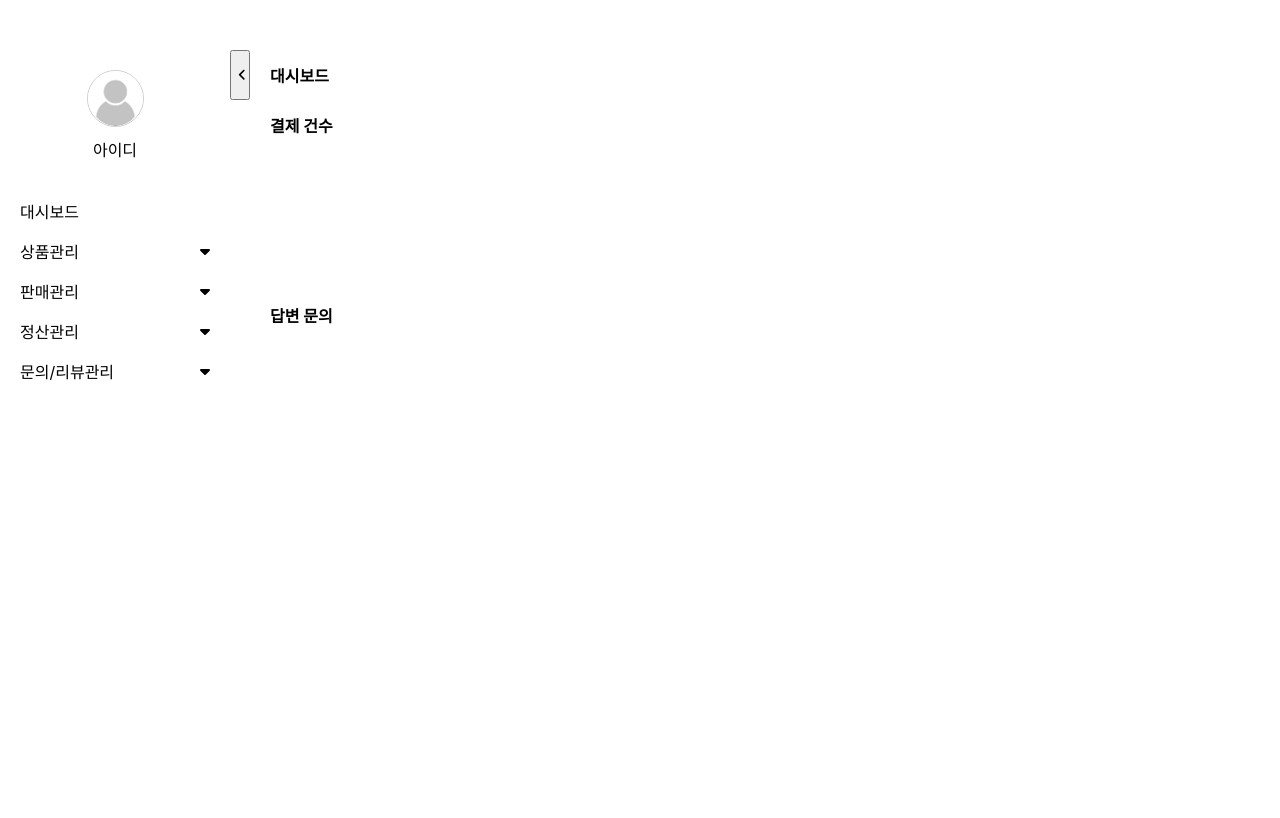
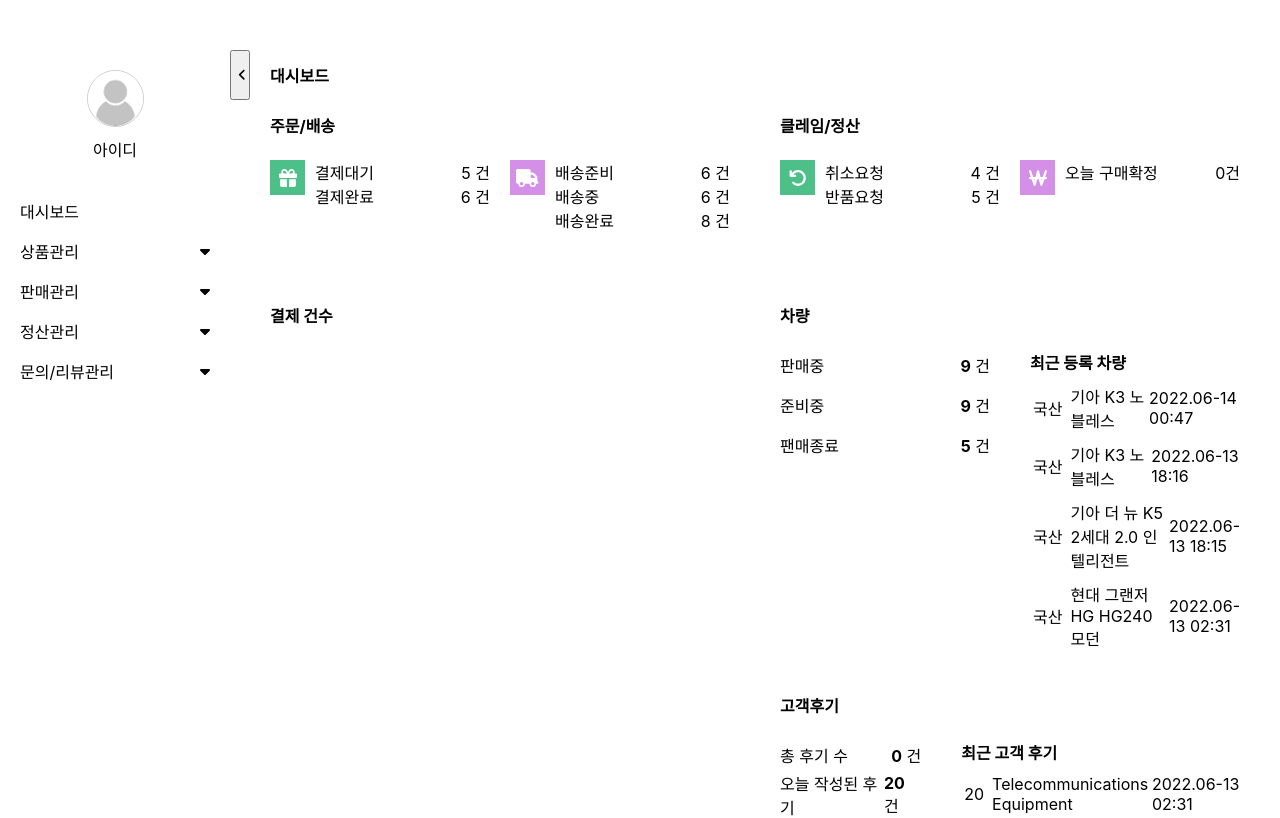
Before and after one commit to JeongbinYoon/admin, a React (Create React App) app: page /admin in a window 1280 px wide. Shown: the top 818 px of the page. Built offline with nearby package versions, Linux system fonts and the light colour scheme; no server answers.

Commit message:
CORS resolution

```diff
--- a/src/components/content/dashboard/dashboard.jsx
+++ b/src/components/content/dashboard/dashboard.jsx
@@ -10,88 +10,83 @@ import apiData from "../../../data/api.json";
 import axios from "axios";
 
 const Dashboard = (props) => {
+  // let data;
   const [data, setData] = useState();
-  const [orderAndDelivery, setOrderAndDelivery] = useState();
-  const [claimAndCalculate, setClaimAndCalculate] = useState();
-  const [carInfo, setCarInfo] = useState();
-  const [recentCreateList, setRecentCreateList] = useState();
-  const [review, setReview] = useState();
-  const [recentReviewList, setRecentReviewList] = useState();
-  const [userInfo, setUserInfo] = useState();
+  const [orderAndDelivery, setOrderAndDelivery] = useState("");
+  const [claimAndCalculate, setClaimAndCalculate] = useState("");
+  const [carInfo, setCarInfo] = useState("");
+  const [recentCreateList, setRecentCreateList] = useState("");
+  const [review, setReview] = useState("");
+  const [recentReviewList, setRecentReviewList] = useState("");
+  const [userInfo, setUserInfo] = useState("");
 
-  const getData = () => {
-    setOrderAndDelivery(apiData.orderAndDeliveryInfoDto);
-    setClaimAndCalculate(apiData.claimAndCalculate);
-    setCarInfo(apiData.carInfo);
-    setRecentCreateList(apiData.recentCreateList);
-    setReview(apiData.review);
-    setRecentReviewList(apiData.recentReviewList);
-    setRecentReviewList(apiData.recentReviewList);
-    setUserInfo(apiData.userInfo);
-  };
+  // const getData = () => {
+  //   setOrderAndDelivery(apiData.orderAndDeliveryInfoDto);
+  //   setClaimAndCalculate(apiData.claimAndCalculate);
+  //   setCarInfo(apiData.carInfo);
+  //   setRecentCreateList(apiData.recentCreateList);
+  //   setReview(apiData.review);
+  //   setRecentReviewList(apiData.recentReviewList);
+  //   setRecentReviewList(apiData.recentReviewList);
+  //   setUserInfo(apiData.userInfo);
+  // };
+
   useEffect(() => {
-    // getData();
-    // console.log(apiData);
-    axios
-      .get(
-        "culture/openapi/rest/koreanpattern/individualizations/2d?serviceKey=PF9LAJQoopohm%2Bi%2BBlO%2FJn7Lf6nT2aorMXAUsPRVsjlLEfwFmcOF4PHdCylgveVUWm8hAvKR1qC0Z7jVJ4IqYg%3D%3D&RequestTime=20100810:23003422&shapeRealm=%EA%B7%80%EC%8B%A0%EB%AC%B8&useRealm=%EB%8F%84%EC%9E%90%EA%B8%B0&cPage=1&rows=10"
-      )
-      .then((data) => {
-        console.log(data.data);
-      });
+    getData();
   }, []);
 
-  // const getData = async () => {
-  //   await fetch("../../../data/api.json", {
-  //     headers: {
-  //       "Content-Type": "application/json",
-  //       Accept: "application/json",
-  //     },
-  //   })
-  //   .then((res) => res.json())
-  //   .then((json) => console.log(json));
-  //   setData();
-  // };
-  // useEffect(() => {
-  //   getData();
-  // }, []);
+  useEffect(() => {
+    if (data !== undefined) {
+      console.log(data);
+      setOrderAndDelivery(data.orderAndDeliveryInfoDto);
+      setClaimAndCalculate(data.claimAndCalculate);
+      setCarInfo(data.carInfo);
+      setRecentCreateList(data.recentCreateList);
+      setReview(data.review);
+      setRecentReviewList(data.recentReviewList);
+      setRecentReviewList(data.recentReviewList);
+      setUserInfo(data.userInfo);
+    }
+  }, [data]);
+
+  // 데이터 로드
+  const getData = async () => {
+    // const response = await axios.get(URL).then((res) => res.data);
+
+    // setData((prev) => {
+    //   return response;
+    // });
+
+    // 로컬 json
+    setData(apiData);
+  };
 
   return (
     <>
       <div className={styles.contentRow}>
-        {orderAndDelivery && (
         <Card title={"주문/배송"} body={<Order data={orderAndDelivery} />} />
-        )}
-        {claimAndCalculate && (
+
         <Card
           title={"클레임/정산"}
           body={<Calculation data={claimAndCalculate} />}
         />
-        )}
       </div>
       <div className={styles.contentRow}>
         <Card title={"결제 건수"} />
         <div className={styles.contentColumn}>
-          {carInfo && recentCreateList && (
           <Card
             title={"차량"}
             body={<Product data={{ carInfo, recentCreateList }} />}
           />
-          )}
-
-          {review && recentReviewList && (
           <Card
             title={"고객후기"}
             body={<Review data={{ review, recentReviewList }} />}
           />
-          )}
         </div>
       </div>
       <div className={styles.contentRow}>
         <Card title={"답변 문의"} />
-        {userInfo && (
         <Card title={"회원관리"} body={<Member data={userInfo} />} />
-        )}
       </div>
     </>
   );
--- a/src/components/content/product/product.jsx
+++ b/src/components/content/product/product.jsx
@@ -1,9 +1,18 @@
-import React from "react";
+import userEvent from "@testing-library/user-event";
+import React, { useEffect, useState } from "react";
 import styles from "./product.module.css";
 
 const Product = ({ data }) => {
-  let carInfo = data.carInfo;
-  let recentCreateList = data.recentCreateList;
+  const [carInfo, setCarInfo] = useState(data.carInfo);
+  const [recentCreateList, setRecentCreateList] = useState(
+    data.recentCreateList
+  );
+
+  useEffect(() => {
+    setCarInfo(data.carInfo);
+    setRecentCreateList(data.recentCreateList);
+  }, [data]);
+
   return (
     <div className={styles.container}>
       <div>
@@ -31,7 +40,8 @@ const Product = ({ data }) => {
       <div>
         <span className={styles.listTitle}>최근 등록 차량</span>
         <ul className={`${styles.lists} ${styles.second}`}>
-          {recentCreateList.map((data) => {
+          {recentCreateList &&
+            recentCreateList.map((data) => {
               return (
                 <li key={data.createDate}>
                   <span className={styles.type}>
@@ -42,26 +52,6 @@ const Product = ({ data }) => {
                 </li>
               );
             })}
-          {/* <li>
-            <span className={styles.type}>국산</span>
-            <span>{recentCreateList.carName}</span>
-            <span className={styles.date}>06.13</span>
-          </li>
-          <li>
-            <span className={styles.type}>수입</span>
-            <span>기아 올 뉴 k7 하이브리드 노블레스</span>
-            <span className={styles.date}>06.13</span>
-          </li>
-          <li>
-            <span className={styles.type}>국산</span>
-            <span>기아 올 뉴 k7 하이브리드 노블레스</span>
-            <span className={styles.date}>06.13</span>
-          </li>
-          <li>
-            <span className={styles.type}>국산</span>
-            <span>기아 올 뉴 k7 하이브리드 노블레스</span>
-            <span className={styles.date}>06.13</span>
-          </li> */}
         </ul>
       </div>
     </div>
--- a/src/components/content/review/review.jsx
+++ b/src/components/content/review/review.jsx
@@ -1,9 +1,19 @@
-import React from "react";
+import React, { useState, useEffect } from "react";
 import styles from "../product/product.module.css";
 
 const Review = ({ data }) => {
-  let review = data.review;
-  let recentReviewList = data.recentReviewList;
+  const [review, setReview] = useState(data.review);
+  const [recentReviewList, setRecentReviewList] = useState(
+    data.recentReviewList
+  );
+
+  useEffect(() => {
+    if (review === "" || recentReviewList === "") {
+      setReview(data.review);
+      setRecentReviewList(data.recentReviewList);
+    }
+  }, [data]);
+
   return (
     <div className={styles.container}>
       <div>
@@ -25,7 +35,8 @@ const Review = ({ data }) => {
       <div>
         <span className={styles.listTitle}>최근 고객 후기</span>
         <ul className={`${styles.lists} ${styles.second}`}>
-          {recentReviewList.map((data) => {
+          {recentReviewList &&
+            recentReviewList.map((data) => {
               return (
                 <li key={data.id}>
                   <span className={styles.type}>{data.id}</span>
```
Lines whose indentation alone changed are shown as unchanged.
